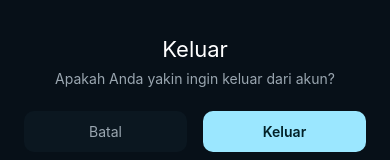
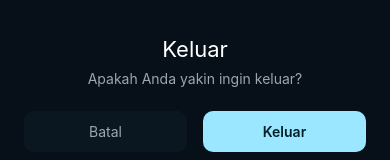
Before and after one commit to aldinanti/StreetLightITB, a React Native app: screen /Logout in a window 390 px wide. Shown: the part 360-520 px from the top of the page. Built offline with nearby package versions, Linux system fonts and the light colour scheme.

Commit message:
feat: add dependencies and logout

```diff
--- a/package.json
+++ b/package.json
@@ -10,6 +10,7 @@
     "web": "expo start --web"
   },
   "dependencies": {
+    "@expo-google-fonts/quicksand": "^0.4.1",
     "@expo/metro-runtime": "~6.1.2",
     "@react-native-async-storage/async-storage": "^2.2.0",
     "@react-navigation/bottom-tabs": "^7.3.10",
@@ -17,6 +18,7 @@
     "@react-navigation/native-stack": "^7.15.1",
     "expo": "^54.0.34",
     "expo-constants": "~18.0.13",
+    "expo-font": "^55.0.7",
     "expo-linking": "~8.0.12",
     "expo-router": "~6.0.23",
     "react": "19.1.0",
--- a/screens/LogoutScreen.tsx
+++ b/screens/LogoutScreen.tsx
@@ -17,7 +17,7 @@ export default function LogoutScreen({ navigation, route }: any) {
         <SafeAreaView style={styles.safe}>
             <View style={styles.container}>
                 <Text style={styles.title}>Keluar</Text>
-                <Text style={styles.subtitle}>Apakah Anda yakin ingin keluar dari akun?</Text>
+                <Text style={styles.subtitle}>Apakah Anda yakin ingin keluar?</Text>
 
                 <View style={styles.actions}>
                     <TouchableOpacity style={styles.cancelBtn} onPress={() => navigation.goBack()}>
```
Also changed, not shown: 1 other file (tests, documents, lock files or other folders).
